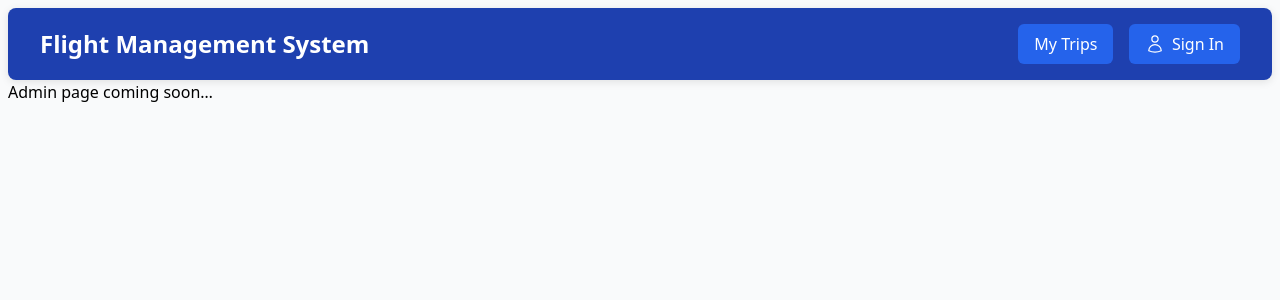
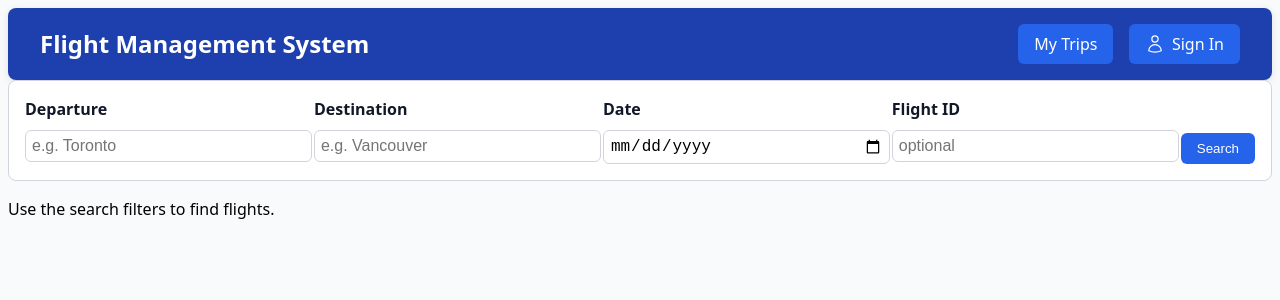
Before and after one commit to daudk3/flight-management-system, a React (Vite) app: page /admin in a window 1280 px wide. Shown: the top 300 px of the page. Built offline with nearby package versions, Linux system fonts and the light colour scheme.

Commit message:
Added EmployeeFlightSearchBar, EmployeeFlightResult, EmployeeFlightCard to display flights in Admin page.

```diff
--- /dev/null
+++ b/src/components/EmployeeFlightCard.jsx
@@ -0,0 +1,79 @@
+function EmployeeFlightCard({ flight, onEdit = () => {} }) {
+  // choose a small color accent for the flight status
+  const statusColor =
+    flight.status === "Delayed"
+      ? "#eab308" // yellow
+      : flight.status === "Full"
+      ? "#ef4444" // red
+      : "#22c55e"; // green
+
+  return (
+    <div
+      style={{
+        border: "1px solid #d1d5db",
+        borderRadius: "8px",
+        padding: "1rem",
+        marginBottom: "1rem",
+        backgroundColor: "white",
+        boxShadow: "0 2px 5px rgba(0,0,0,0.05)",
+      }}
+    >
+      {/* Header row: Flight ID + Status */}
+      <div
+        style={{
+          display: "flex",
+          justifyContent: "space-between",
+          marginBottom: "0.4rem",
+        }}
+      >
+        <div style={{ fontWeight: "600" }}>{flight.id}</div>
+        <div
+          style={{
+            backgroundColor: statusColor,
+            color: "white",
+            borderRadius: "5px",
+            padding: "2px 8px",
+            fontSize: "0.8rem",
+          }}
+        >
+          {flight.status}
+        </div>
+      </div>
+
+      {/* Route and timing */}
+      <div style={{ marginBottom: "0.4rem" }}>
+        <div style={{ fontWeight: "500" }}>
+          {flight.departure} → {flight.destination}
+        </div>
+        <div style={{ color: "#6b7280", fontSize: "0.9rem" }}>
+          {flight.departureTime} – {flight.arrivalTime}
+        </div>
+      </div>
+
+      {/* Flight details */}
+      <div style={{ color: "#4b5563", fontSize: "0.9rem" }}>
+        Gate: {flight.gate} &nbsp;|&nbsp; Seats: {flight.seatsAvailable}{" "}
+        &nbsp;|&nbsp; Price: {flight.price}
+      </div>
+
+      {/* Edit button */}
+      <div style={{ textAlign: "right", marginTop: "0.8rem" }}>
+        <button
+          onClick={() => onEdit(flight)}
+          style={{
+            padding: "6px 12px",
+            backgroundColor: "#2563eb",
+            color: "white",
+            border: "none",
+            borderRadius: "6px",
+            cursor: "pointer",
+          }}
+        >
+          Edit
+        </button>
+      </div>
+    </div>
+  );
+}
+
+export default EmployeeFlightCard;
--- /dev/null
+++ b/src/components/EmployeeFlightResult.jsx
@@ -0,0 +1,33 @@
+import EmployeeFlightCard from "./EmployeeFlightCard";
+
+function EmployeeFlightResult({ flights, onEdit, hasSearched = false }) {
+  if (!hasSearched) {
+    return (
+      <div className="employee-flight-result__empty">
+        Use the search filters to find flights.
+      </div>
+    );
+  }
+
+  if (!flights?.length) {
+    return (
+      <div className="employee-flight-result__empty">
+        No flights match your current filters.
+      </div>
+    );
+  }
+
+  return (
+    <div className="employee-flight-result__list">
+      {flights.map((flight) => (
+        <EmployeeFlightCard
+          key={flight.id}
+          flight={flight}
+          onEdit={(selectedFlight) => onEdit?.(selectedFlight)}
+        />
+      ))}
+    </div>
+  );
+}
+
+export default EmployeeFlightResult;
--- /dev/null
+++ b/src/components/EmployeeSearchBar.css
@@ -0,0 +1,52 @@
+.employee-searchbar {
+  display: flex;
+  flex-wrap: wrap;
+  gap: 1rem;
+  padding: 1rem;
+  border: 1px solid #d1d5db;
+  border-radius: 8px;
+  background-color: #ffffff;
+  margin-bottom: 1rem;
+}
+
+.employee-searchbar__field {
+  flex: 1 1 220px;
+  min-width: 200px;
+}
+
+.employee-searchbar__label {
+  display: block;
+  font-weight: 600;
+  margin-bottom: 0.25rem;
+}
+
+.employee-searchbar__input {
+  width: 100%;
+  padding: 6px;
+  border: 1px solid #d1d5db;
+  border-radius: 6px;
+}
+
+.employee-searchbar__input:focus {
+  outline: none;
+  border-color: #2563eb;
+  box-shadow: 0 0 0 2px rgba(37, 99, 235, 0.2);
+}
+
+.employee-searchbar__actions {
+  align-self: flex-end;
+}
+
+.employee-searchbar__button {
+  padding: 8px 16px;
+  background-color: #2563eb;
+  color: #ffffff;
+  border: none;
+  border-radius: 6px;
+  cursor: pointer;
+  transition: background-color 0.2s ease;
+}
+
+.employee-searchbar__button:hover {
+  background-color: #1d4ed8;
+}
--- /dev/null
+++ b/src/components/EmployeeSearchBar.jsx
@@ -0,0 +1,70 @@
+import "./EmployeeSearchBar.css";
+
+function SearchBar({
+  departure,
+  destination,
+  date,
+  flightId,
+  onChange,
+  onSearch,
+}) {
+  return (
+    <div className="employee-searchbar">
+      {/* Departure */}
+      <div className="employee-searchbar__field">
+        <label className="employee-searchbar__label">Departure</label>
+        <input
+          type="text"
+          value={departure}
+          onChange={(e) => onChange("departure", e.target.value)}
+          placeholder="e.g. Toronto"
+          className="employee-searchbar__input"
+        />
+      </div>
+
+      {/* Destination */}
+      <div className="employee-searchbar__field">
+        <label className="employee-searchbar__label">Destination</label>
+        <input
+          type="text"
+          value={destination}
+          onChange={(e) => onChange("destination", e.target.value)}
+          placeholder="e.g. Vancouver"
+          className="employee-searchbar__input"
+        />
+      </div>
+
+      {/* Date */}
+      <div className="employee-searchbar__field">
+        <label className="employee-searchbar__label">Date</label>
+        <input
+          type="date"
+          value={date}
+          onChange={(e) => onChange("date", e.target.value)}
+          className="employee-searchbar__input"
+        />
+      </div>
+
+      {/* Flight ID */}
+      <div className="employee-searchbar__field">
+        <label className="employee-searchbar__label">Flight ID</label>
+        <input
+          type="text"
+          value={flightId}
+          onChange={(e) => onChange("flightId", e.target.value)}
+          placeholder="optional"
+          className="employee-searchbar__input"
+        />
+      </div>
+
+      {/* Search Button */}
+      <div className="employee-searchbar__actions">
+        <button onClick={onSearch} className="employee-searchbar__button">
+          Search
+        </button>
+      </div>
+    </div>
+  );
+}
+
+export default SearchBar;
--- a/src/pages/Admin.jsx
+++ b/src/pages/Admin.jsx
@@ -2,7 +2,79 @@
 TODO
 Admin/staff can search for flights (using FlightList.jsx), manually add flights, and delete flights and bookings
 */
+import { useMemo, useState } from "react";
+import { generateTestFlights } from "../utils";
+import EmployeeSearchBar from "../components/EmployeeSearchBar";
+import EmployeeFlightResult from "../components/EmployeeFlightResult";
+
+const initialFilters = {
+  departure: "",
+  destination: "",
+  date: "",
+  flightId: "",
+};
 
 export default function Admin() {
-  return <main>Admin page coming soon…</main>;
+  const [filters, setFilters] = useState(initialFilters);
+  const [flights, setFlights] = useState([]);
+  const [hasSearched, setHasSearched] = useState(false);
+
+  const filteredFlights = useMemo(() => {
+    const searchTerm = (value) => value.trim().toLowerCase();
+
+    return flights.filter((flight) => {
+      const matchesDeparture = filters.departure
+        ? flight.departure.toLowerCase().includes(searchTerm(filters.departure))
+        : true;
+
+      const matchesDestination = filters.destination
+        ? flight.destination
+            .toLowerCase()
+            .includes(searchTerm(filters.destination))
+        : true;
+
+      const matchesDate = filters.date
+        ? flight.departureTime.startsWith(filters.date)
+        : true;
+
+      const matchesFlightId = filters.flightId
+        ? flight.id.toLowerCase().includes(searchTerm(filters.flightId))
+        : true;
+
+      return (
+        matchesDeparture && matchesDestination && matchesDate && matchesFlightId
+      );
+    });
+  }, [filters, flights]);
+
+  function handleChange(field, value) {
+    setFilters((prev) => ({ ...prev, [field]: value }));
+  }
+
+  function handleSearch() {
+    setFlights(generateTestFlights());
+    setHasSearched(true);
+  }
+
+  return (
+    <main className="admin-page">
+      <section>
+        <EmployeeSearchBar
+          departure={filters.departure}
+          destination={filters.destination}
+          date={filters.date}
+          flightId={filters.flightId}
+          onChange={handleChange}
+          onSearch={handleSearch}
+        />
+      </section>
+
+      <section>
+        <EmployeeFlightResult
+          flights={filteredFlights}
+          hasSearched={hasSearched}
+        />
+      </section>
+    </main>
+  );
 }
--- /dev/null
+++ b/src/utils.js
@@ -0,0 +1,70 @@
+export function generateTestFlights() {
+  const flights = [
+    {
+      id: "AC102",
+      airline: "Air Canada",
+      departure: "Toronto",
+      destination: "Vancouver",
+      departureTime: "2025-10-25T09:45",
+      arrivalTime: "2025-10-25T12:15",
+      price: "$420",
+      seatsAvailable: 8,
+      status: "On Time",
+      gate: "A12",
+      bookedPassengers: ["Nick James", "Natalie Park", "Abe Ahmed"],
+    },
+    {
+      id: "WS308",
+      airline: "WestJet",
+      departure: "Calgary",
+      destination: "Montreal",
+      departureTime: "2025-10-25T07:30",
+      arrivalTime: "2025-10-25T12:05",
+      price: "$390",
+      seatsAvailable: 0,
+      status: "Full",
+      gate: "B7",
+      bookedPassengers: ["Anna Lee", "Kevin Tran"],
+    },
+    {
+      id: "PD220",
+      airline: "Porter Airlines",
+      departure: "Ottawa",
+      destination: "Halifax",
+      departureTime: "2025-10-25T13:15",
+      arrivalTime: "2025-10-25T15:50",
+      price: "$280",
+      seatsAvailable: 22,
+      status: "Delayed",
+      gate: "C2",
+      bookedPassengers: [],
+    },
+    {
+      id: "UA525",
+      airline: "United Airlines",
+      departure: "Toronto",
+      destination: "Chicago",
+      departureTime: "2025-10-25T06:00",
+      arrivalTime: "2025-10-25T07:45",
+      price: "$340",
+      seatsAvailable: 5,
+      status: "On Time",
+      gate: "B14",
+      bookedPassengers: ["John Doe"],
+    },
+    {
+      id: "DL210",
+      airline: "Delta",
+      departure: "Vancouver",
+      destination: "New York",
+      departureTime: "2025-10-25T23:15",
+      arrivalTime: "2025-10-26T06:00",
+      price: "$510",
+      seatsAvailable: 3,
+      status: "On Time",
+      gate: "D3",
+      bookedPassengers: ["Chris Evans", "Tony Stark"],
+    },
+  ];
+  return flights;
+}
```
